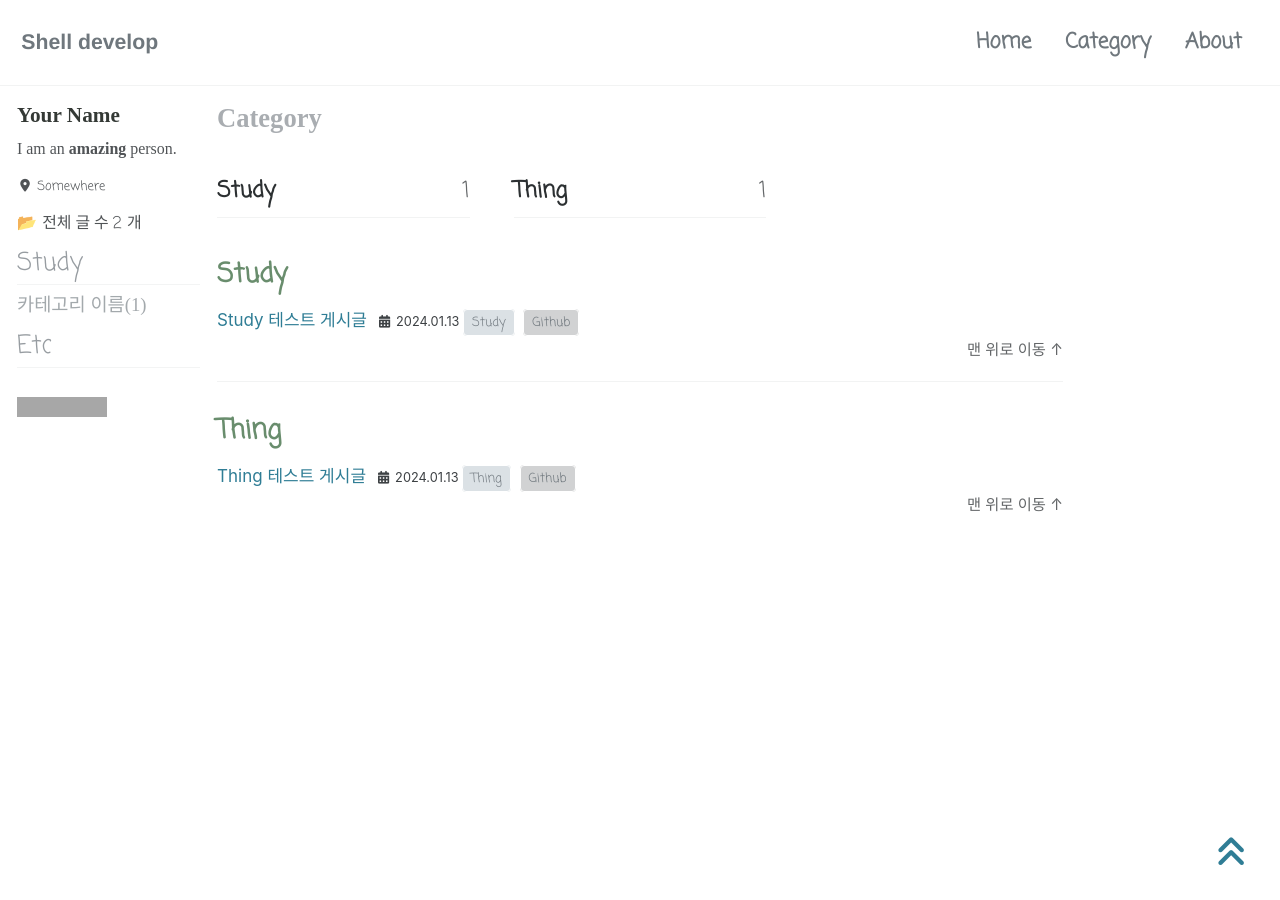
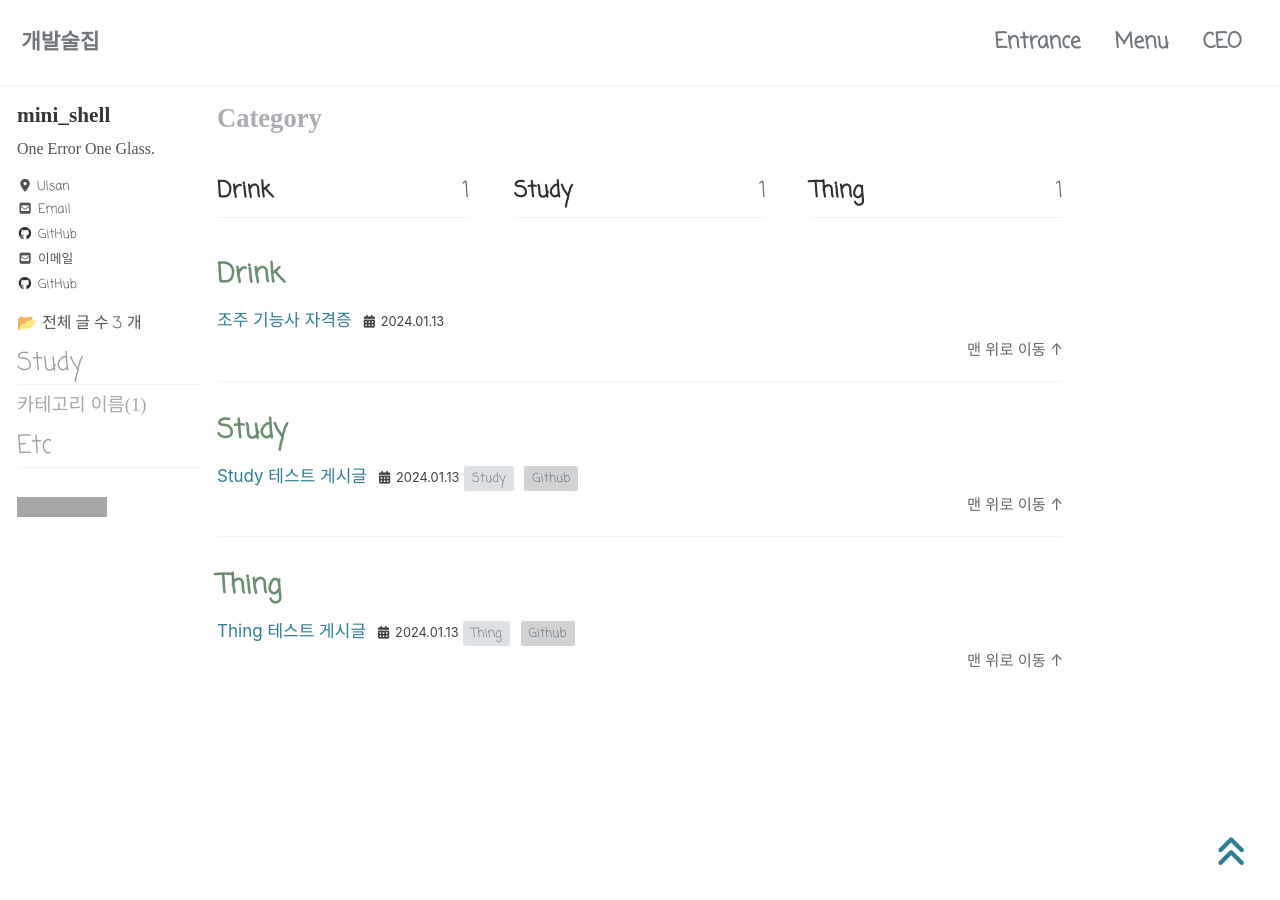
Before and after one commit to cjsan30/cjsan30.github.io, a Jekyll site: the page built from _pages/cartegory-archive.md, in a window 1280 px wide and 900 px high. Built offline with Jekyll 4.4.1, drawn with Linux system fonts in a browser that asks for light colours; cached includes are drawn as plain includes; nearby versions of some CDN libraries; some web fonts are replaced; some of the changed text lies outside the part shown; grey boxes are pictures that could not be loaded.

Commit message:
[Edit] blog
Edit blog naming, hyperlinks, nav
Add menu 'Drink' and posting

```diff
--- a/_config.yml
+++ b/_config.yml
@@ -16,11 +16,11 @@ minimal_mistakes_skin    : "default" # "air", "aqua", "contrast", "dark", "dirt"
 
 # Site Settings
 locale                   : "ko-KR"
-title                    : "Shell develop"
+title                    : "개발술집"
 title_separator          : "-"
 subtitle                 : # site tagline that appears below site title in masthead
-name                     : "miNi_sHell"
-description              : "개발 위주의 게시글이 작성되는 블로그"
+name                     : "mini_shell"
+description              : "코딩과 술이 함께하는 곳"
 url                      : "https://cjsan30.github.io"
 baseurl                  : # the subpath of your site, e.g. "/blog"
 repository               : # GitHub username/repo-name e.g. "mmistakes/minimal-mistakes"
@@ -105,15 +105,16 @@ analytics:
 
 # Site Author
 author:
-  name             : "Your Name"
+  name             : "mini_shell"
   avatar           : # path of avatar image, e.g. "/assets/images/bio-photo.jpg"
-  bio              : "I am an **amazing** person."
-  location         : "Somewhere"
-  email            :
+  bio              : "One Error One Glass."
+  location         : "Ulsan"
+  email            : "Email"
+  github           : "GitHub"
   links:
     - label: "Email"
       icon: "fas fa-fw fa-envelope-square"
-      # url: "mailto:your.name@email.com"
+      url: "cjsan30@gmail.com"
     - label: "Website"
       icon: "fas fa-fw fa-link"
       # url: "https://your-website.com"
@@ -125,13 +126,14 @@ author:
       # url: "https://facebook.com/"
     - label: "GitHub"
       icon: "fab fa-fw fa-github"
-      # url: "https://github.com/"
+      url: "https://github.com/cjsan30"
     - label: "Instagram"
       icon: "fab fa-fw fa-instagram"
       # url: "https://instagram.com/"
 
 # Site Footer
 footer:
+  github            : "GitHub"
   links:
     - label: "Twitter"
       icon: "fab fa-fw fa-twitter-square"
@@ -144,7 +146,7 @@ footer:
       # url:
     - label: "GitLab"
       icon: "fab fa-fw fa-gitlab"
-      # url:
+      url: "https://github.com/cjsan30"
     - label: "Bitbucket"
       icon: "fab fa-fw fa-bitbucket"
       # url:
--- a/_data/navigation.yml
+++ b/_data/navigation.yml
@@ -1,10 +1,10 @@
 # main links
 main:
-  - title: "Home"
+  - title: "Entrance"
     url: /index.html
-  - title: "Category"
+  - title: "Menu"
     url: /categories/
-  - title: "About"
+  - title: "CEO"
     url: /about/
 
   #- title: "Tag"
--- /dev/null
+++ b/_posts/drink/2024-01-13-bartender.md
@@ -0,0 +1,30 @@
+---
+published: true
+title:  "조주 기능사 자격증"
+excerpt: "조주기능사"
+
+categories:
+  - Drink
+tags:
+  - []
+
+toc: true
+toc_sticky: true
+
+date: 2024-01-13
+last_modified_at: 2024-01-13
+
+---
+
+
+## 위 형식을 참고하여 블로그를 커스텀하시오
+
+`-` 조주기능사 자격증
+
+한국산업인력공단에서 진행되는 자격증으로 술, 커피, 음료, 차 등에 대한 재료 및 제법의 지식을 바탕으로 칵테일을 조주하는 것에 연관된 자격증
+
+
+`*` 필기는 60/100 점 이상 합격
+
+`*` 실기는 40가지 출제 범위 칵테일 중 3가지를 7분 내에 완성하면 된다.
+맛을 보는 것은 아니라 만들기만 하면 될 것 같지만, 생각외로 독학으로 7분내에 3가지를 만들어내기가 어렵다는 평이 대부분이다.
```
Also changed, not shown: _pages/about.md (+2 -2 lines), _pages/categories/category-drink.md (added, +14 -0 lines).
